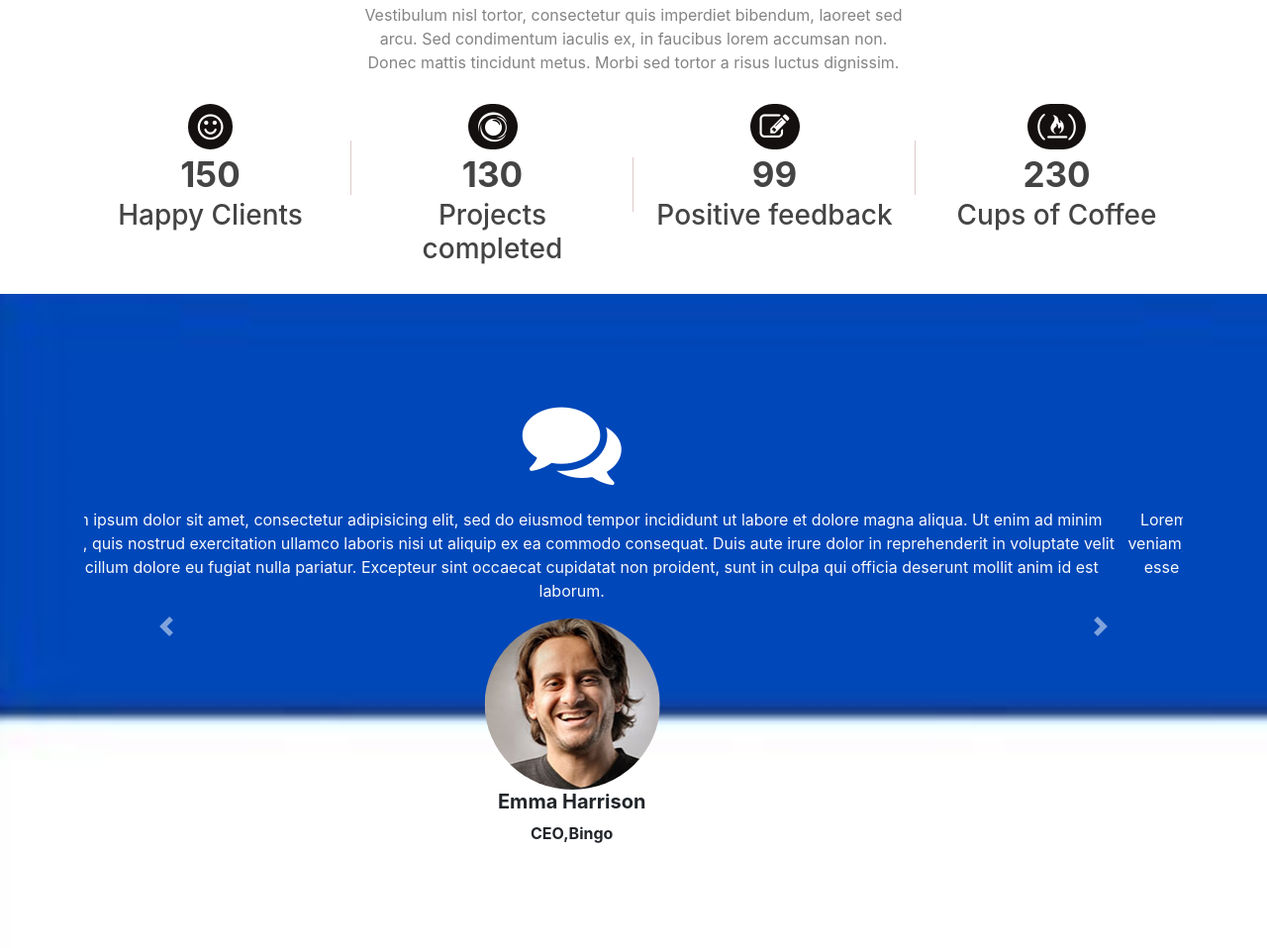
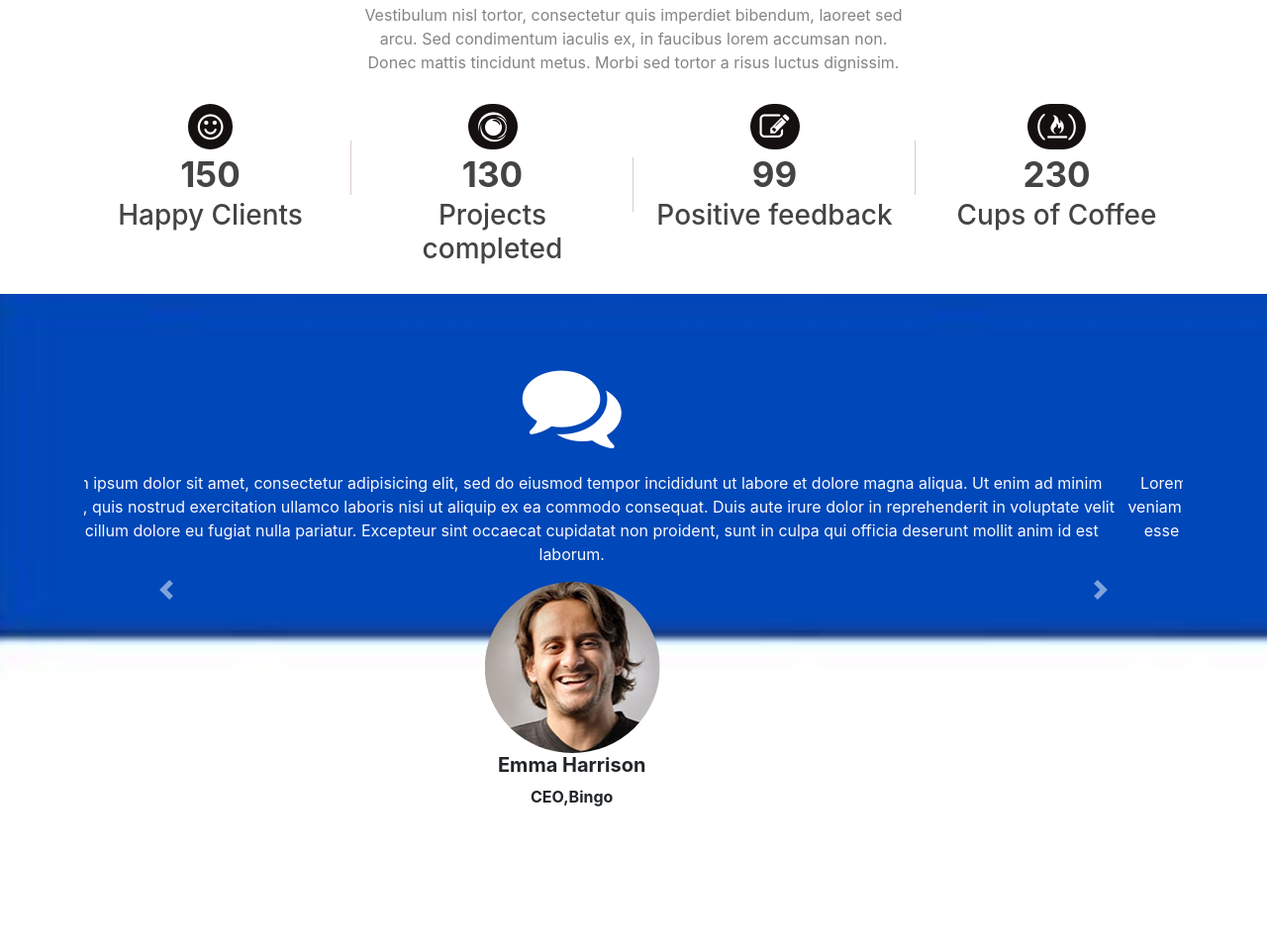
Before and after one commit to sohel9999/Bingo, a plain HTML site: page index.html in a window 1280 px wide. Shown: the part 2942-3900 px from the top of the page at 99% size. Drawn offline with nearby package versions, Linux system fonts and the light colour scheme.

Commit message:
Update style.css

```diff
--- a/css/style.css
+++ b/css/style.css
@@ -148,8 +148,8 @@ ul{
     background: none;
 }
 .testimonial-Section{
-	padding-top: 100px;
-	padding-bottom: 300px;
+	padding-top: 63px;
+	padding-bottom: 175px;
 	background:url(../images/back.png);
 	background-size: cover;
 	background-repeat: no-repeat;
```
